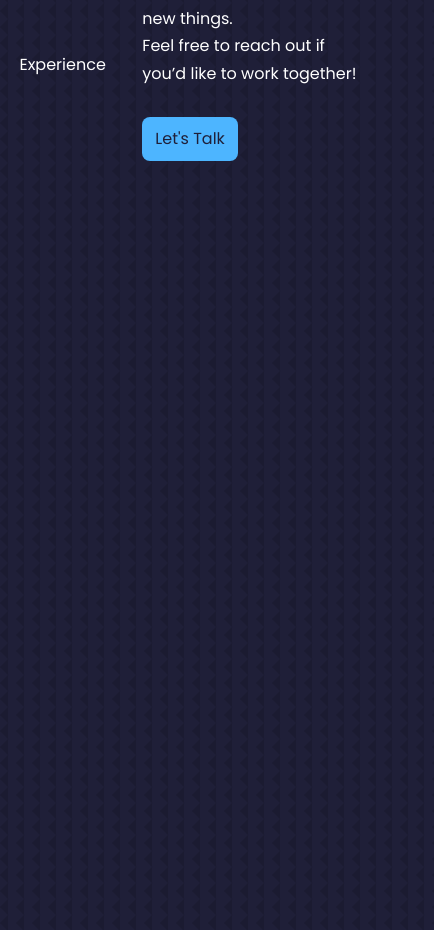
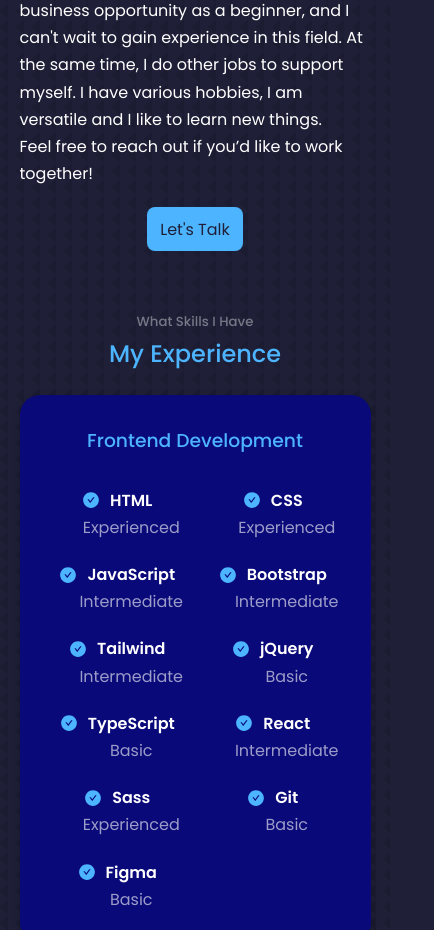
Before and after one commit to Marex-cpu/Portfolio, a React (Create React App) app: page / in a window 390 px wide. Shown: the part 1757-2687 px from the top of the page, 434 px wide, since content can reach past the window. Built offline with nearby package versions, Linux system fonts and the light colour scheme.

Commit message:
experience section

```diff
--- a/src/components/About.jsx
+++ b/src/components/About.jsx
@@ -30,8 +30,7 @@ const About = () => {
             })}
           </div>
 
-          <p className='infoAboutMe'>Hello again, <br/>
-          My name is Marko Petrović. <br/>
+          <p className='infoAboutMe'>Hello again, my name is Marko Petrović. <br/>
           My interest in web development started over a couple of years ago. I really like jobs related to computers and technology, and that's why I liked programming. I'm self-taught, I learned through youtube tutorials, and sites like freeCodeCamp, w3schools, and similarly. I am currently looking for a business opportunity as a beginner, and I can't wait to gain experience in this field. At the same time, I do other jobs to support myself. I have various hobbies, I am versatile and I like to learn new things. <br/>
           Feel free to reach out if you’d like to work together!</p>
 
--- a/src/components/Experience.jsx
+++ b/src/components/Experience.jsx
@@ -1,8 +1,45 @@
-import React from 'react'
+import React from 'react';
+import { AiFillCheckCircle } from 'react-icons/ai';
+import { frontSkills, backSkills } from '../constants/text';
+
+import '../styles/Experience.scss';
 
 const Experience = () => {
   return (
-    <section id='experience'>Experience</section>
+    <section id='experience'>
+      <h5>What Skills I Have</h5>
+      <h2>My Experience</h2>
+
+      <div className='experienceContainer'>
+        <article className="frontSkills">
+          <h3 className='heading'>Frontend Development</h3>
+          <div className="containerSkills">
+            {frontSkills.map((skill) => {
+              return (
+                <div className="skill" key={skill.id}>
+                  <p className='title'><AiFillCheckCircle width={20} className='icon'/> {skill.title}</p>
+                  <p className='level'>{skill.level}</p>
+                </div>
+              )
+            })}
+          </div>
+        </article>
+
+        <article className='backSkills'>
+          <h3 className='heading'>Backend Development</h3>
+          <div className="containerSkills">
+            {backSkills.map((skill) => {
+              return (
+                <div className="skill" key={skill.id}>
+                  <p className='title'><AiFillCheckCircle width={20} className='icon'/> {skill.title}</p>
+                  <p className='level'>{skill.level}</p>
+                </div>
+              )
+            })}
+          </div>
+        </article>
+      </div>
+    </section>
   )
 }
 
--- a/src/constants/text.js
+++ b/src/constants/text.js
@@ -22,3 +22,74 @@ export const aboutMe = [
     info: "High School",
   },
 ];
+
+export const frontSkills = [
+  {
+    id: 1,
+    title: "HTML",
+    level: "Experienced",
+  },
+  {
+    id: 2,
+    title: "CSS",
+    level: "Experienced",
+  },
+  {
+    id: 3,
+    title: "JavaScript",
+    level: "Intermediate",
+  },
+  {
+    id: 4,
+    title: "Bootstrap",
+    level: "Intermediate",
+  },
+  {
+    id: 5,
+    title: "Tailwind",
+    level: "Intermediate",
+  },
+  {
+    id: 6,
+    title: "jQuery",
+    level: "Basic",
+  },
+  {
+    id: 7,
+    title: "TypeScript",
+    level: "Basic",
+  },
+  {
+    id: 8,
+    title: "React",
+    level: "Intermediate",
+  },
+  {
+    id: 9,
+    title: "Sass",
+    level: "Experienced",
+  },
+  {
+    id: 10,
+    title: "Git",
+    level: "Basic",
+  },
+  {
+    id: 11,
+    title: "Figma",
+    level: "Basic",
+  },
+];
+
+export const backSkills = [
+  {
+    id: 1,
+    title: "Node JS",
+    level: "Basic",
+  },
+  {
+    id: 2,
+    title: "MongoDB",
+    level: "Basic",
+  },
+];
--- a/src/index.scss
+++ b/src/index.scss
@@ -130,6 +130,7 @@ section > h2 {
 
   section {
     margin-top: 6rem;
+    height: auto;
   }
 }
 
--- a/src/styles/About.scss
+++ b/src/styles/About.scss
@@ -59,6 +59,7 @@
         justify-content: center;
         background: rgba(9, 9, 121, 1) 50%;
         border-radius: 8px;
+        cursor: default;
         .icon {
           font-size: 3rem;
           margin-bottom: 1.25rem;
@@ -86,3 +87,48 @@
     }
   }
 }
+
+// responsive
+// ===Medium devices===
+@media screen and (max-width: 1024px) {
+  .aboutContainer {
+    flex-direction: column;
+    justify-content: center;
+    align-items: center;
+
+    .leftContent {
+      width: 50%;
+    }
+
+    .rightContent {
+      width: 100%;
+    }
+  }
+}
+
+// ===Small devices===
+@media screen and (max-width: 600px) {
+  .aboutContainer {
+    .leftContent {
+      width: 50%;
+    }
+
+    .rightContent {
+      width: 100%;
+
+      .cardsContainer {
+        grid-template-columns: repeat(2, 1fr);
+        gap: 1rem;
+        margin-bottom: 2rem;
+      }
+
+      .infoAboutMe {
+        margin-bottom: 2rem;
+      }
+
+      a {
+        align-self: center;
+      }
+    }
+  }
+}
--- a/src/styles/Experience.scss
+++ b/src/styles/Experience.scss
@@ -0,0 +1,94 @@
+.experienceContainer {
+  display: flex;
+  // border: 1px solid red;
+  width: 100%;
+  gap: 2.5rem;
+
+  .frontSkills,
+  .backSkills {
+    border-radius: 3rem;
+    width: 50%;
+    background: rgba(9, 9, 121, 1) 50%;
+    box-shadow: rgba(0, 0, 0, 0.24) 0px 3px 8px;
+    padding: 5rem;
+    cursor: default;
+    transition: all 150ms ease-in-out;
+
+    .heading {
+      text-align: center;
+      color: #4db5ff;
+      margin-bottom: 3rem;
+    }
+
+    .containerSkills {
+      display: grid;
+      grid-template-columns: repeat(2, 1fr);
+      gap: 2rem;
+
+      .skill {
+        display: flex;
+        flex-direction: column;
+        align-items: center;
+        .title {
+          display: flex;
+          align-items: center;
+          font-weight: 600;
+          .icon {
+            margin-right: 1rem;
+            font-size: 1.8rem;
+            color: #4db5ff;
+          }
+        }
+
+        .level {
+          align-self: center;
+          margin-left: 2.8rem;
+          color: rgba(255, 255, 255, 0.6);
+        }
+      }
+    }
+  }
+
+  .frontSkills:hover,
+  .backSkills:hover {
+    background: #4db5ff;
+
+    h3 {
+      color: rgba(9, 9, 121, 1);
+    }
+
+    .containerSkills {
+      .skill {
+        .title {
+          .icon {
+            color: rgba(9, 9, 121, 1);
+          }
+        }
+      }
+    }
+  }
+}
+
+// responsive
+// ===Medium devices===
+@media screen and (max-width: 1024px) {
+  .experienceContainer {
+    flex-direction: column;
+
+    .frontSkills,
+    .backSkills {
+      width: 100%;
+    }
+  }
+}
+
+// ===Small devices===
+@media screen and (max-width: 600px) {
+  .experienceContainer {
+    .frontSkills,
+    .backSkills {
+      padding: 3rem;
+      border-radius: 2rem;
+    }
+  }
+}
```
